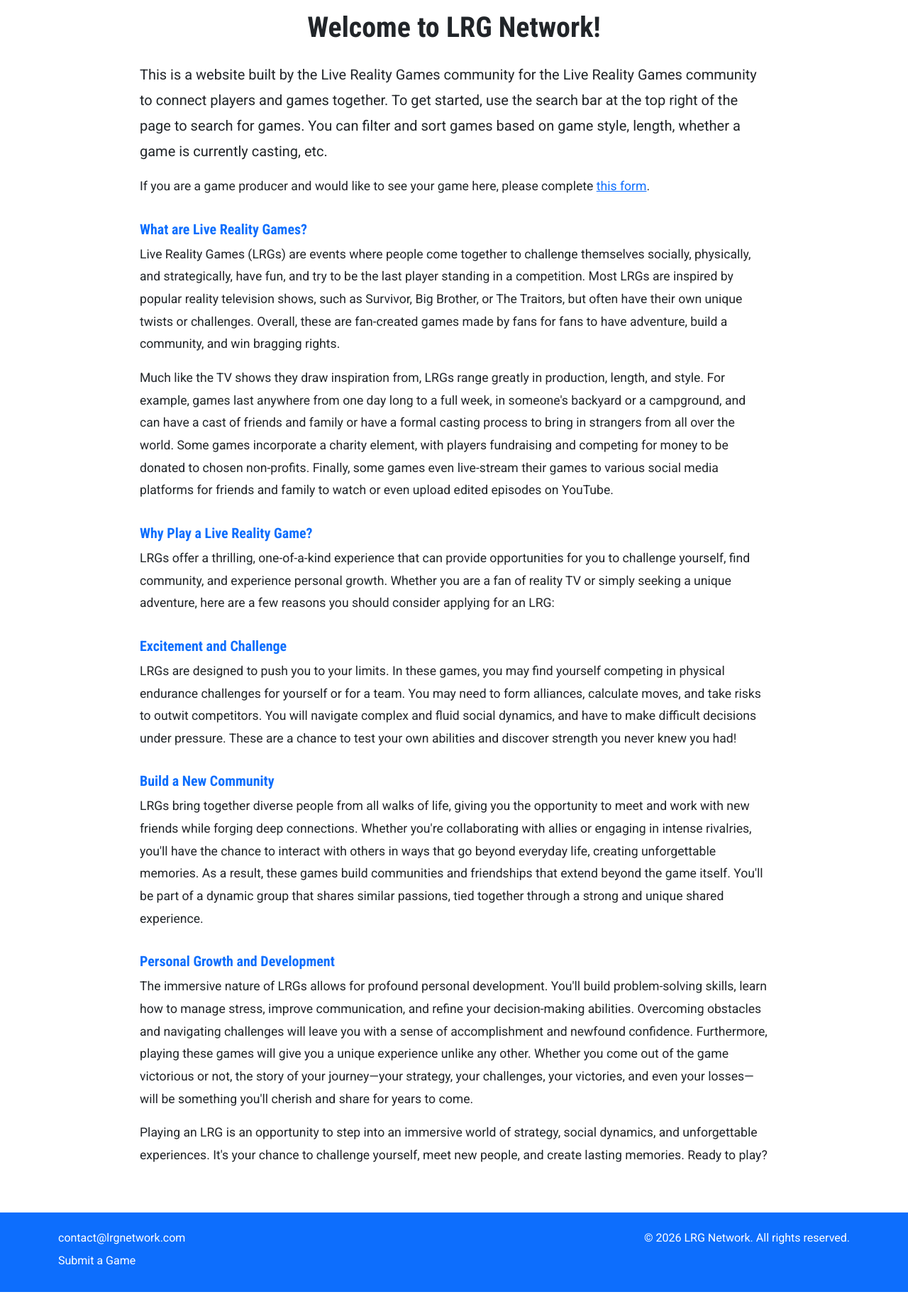
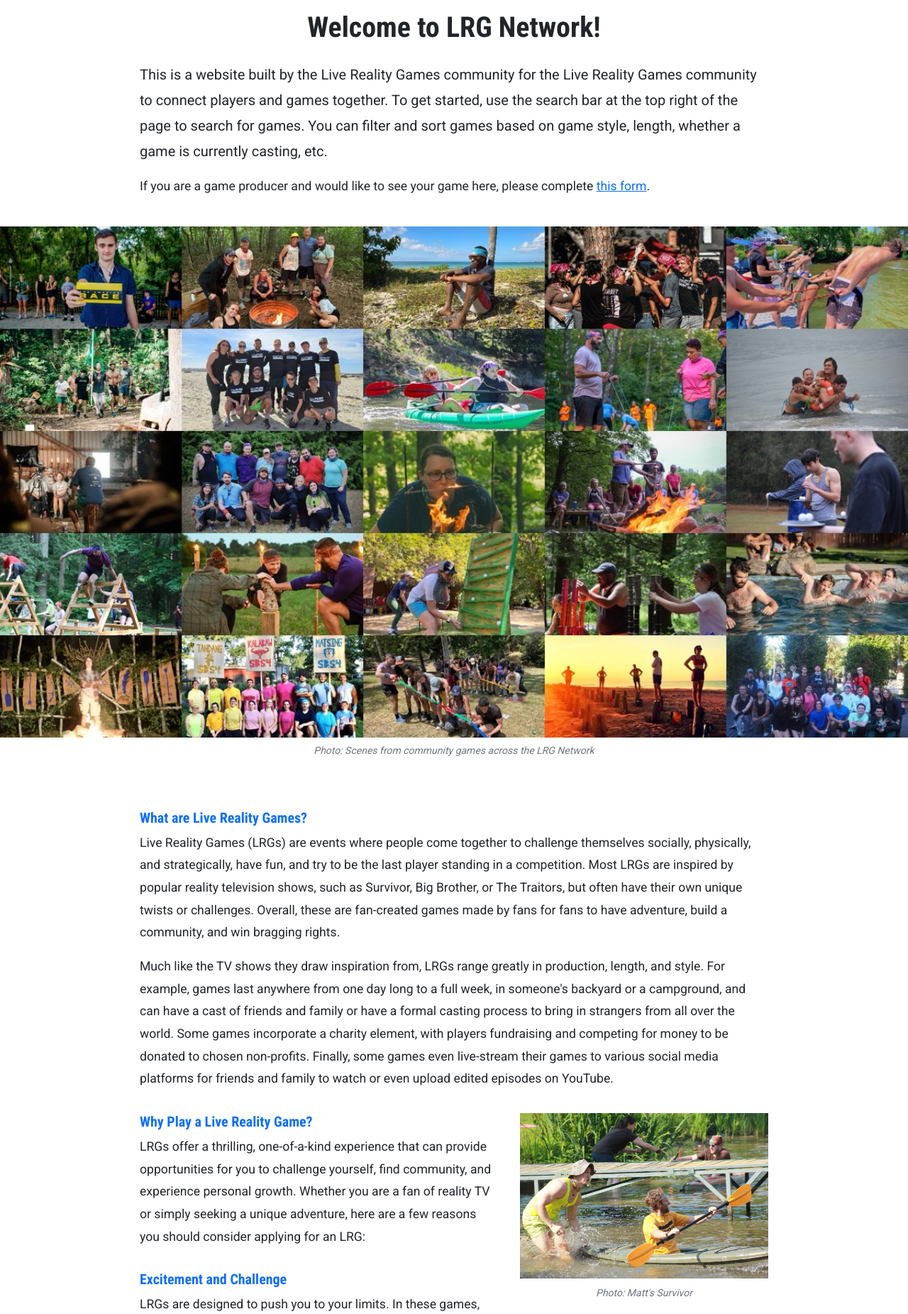
Before and after one commit to liverealitygames/lrg-network, a Django app: template templates/static_pages/about.html in a window 1280 px wide. Shown: the part 81-1932 px from the top of the page at 71% size. Before the commit the page ends 1901 px from the top, so only its background shows below. Run offline with Django 5.2, Linux system fonts and the light colour scheme; the template is opened without the code that fills it, so the values that code supplies are empty; some libraries are stand-ins or nearby versions.

Commit message:
Add photos to about page (#82)

```diff
--- a/static/resources/styles.css
+++ b/static/resources/styles.css
@@ -132,3 +132,27 @@
   transform: scale(1.05);
   box-shadow: 0 4px 8px rgba(0, 0, 0, 0.2);
 }
+
+/* About page: full-bleed collage (break out of main container, edge-to-edge) */
+.about-collage-wrapper {
+  width: 100vw;
+  position: relative;
+  left: 50%;
+  right: 50%;
+  margin-left: -50vw;
+  margin-right: -50vw;
+}
+
+.about-collage-wrapper img {
+  width: 100%;
+  display: block;
+  vertical-align: bottom;
+}
+
+@media (max-width: 767.98px) {
+  .about-collage-wrapper img {
+    min-height: 50vh;
+    object-fit: cover;
+    object-position: center;
+  }
+}
--- a/templates/static_pages/about.html
+++ b/templates/static_pages/about.html
@@ -25,7 +25,22 @@
           <p class="lead">This is a website built by the Live Reality Games community for the Live Reality Games community to connect players and games together. To get started, use the search bar at the top right of the page to search for games. You can filter and sort games based on game style, length, whether a game is currently casting, etc.</p>
           <p>If you are a game producer and would like to see your game here, please complete <a href="https://forms.gle/g43kFpuxuHT7dgEU8" target="_blank" rel="noopener noreferrer">this form</a>.</p>
         </div>
+      </div>
+    </div>
+  </div>
+</div>
 
+<div class="about-collage-wrapper mb-4">
+  <figure class="mb-0">
+    <img src="{% static 'resources/images/collage.jpg' %}" alt="Photo collage of live reality game participants, challenges, and community events">
+    <figcaption class="resource-image-caption">Photo: Scenes from community games across the LRG Network</figcaption>
+  </figure>
+</div>
+
+<div class="container-xl py-3">
+  <div class="row">
+    <div class="col-12 col-lg-10 mx-auto">
+      <div class="resource-content">
         <div class="mb-4">
           <h3 class="h5 mb-2">What are Live Reality Games?</h3>
           <p>Live Reality Games (LRGs) are events where people come together to challenge themselves socially, physically, and strategically, have fun, and try to be the last player standing in a competition. Most LRGs are inspired by popular reality television shows, such as Survivor, Big Brother, or The Traitors, but often have their own unique twists or challenges. Overall, these are fan-created games made by fans for fans to have adventure, build a community, and win bragging rights.</p>
@@ -33,6 +48,12 @@
         </div>
 
         <div class="mb-4">
+
+          <div class="resource-image-wrapper float-lg-end mb-4 mb-lg-3">
+            <img src="{% static 'resources/images/matts_survivor.jpeg' %}" alt="Participants in a water challenge during Matt's Survivor" class="img-fluid resource-image">
+            <p class="resource-image-caption">Photo: Matt's Survivor</p>
+          </div>
+
           <h3 class="h5 mb-2">Why Play a Live Reality Game?</h3>
           <p>LRGs offer a thrilling, one-of-a-kind experience that can provide opportunities for you to challenge yourself, find community, and experience personal growth.  Whether you are a fan of reality TV or simply seeking a unique adventure, here are a few reasons you should consider applying for an LRG:</p>
 
@@ -41,6 +62,13 @@
 
           <h3 class="h5 mb-2">Build a New Community</h3>
           <p>LRGs bring together diverse people from all walks of life, giving you the opportunity to meet and work with new friends while forging deep connections. Whether you're collaborating with allies or engaging in intense rivalries, you'll have the chance to interact with others in ways that go beyond everyday life, creating unforgettable memories. As a result, these games build communities and friendships that extend beyond the game itself. You'll be part of a dynamic group that shares similar passions, tied together through a strong and unique shared experience.</p>
+
+
+          <div class="resource-image-wrapper float-lg-start mb-4 mb-lg-3">
+            <img src="{% static 'resources/images/surfifer.JPG' %}" alt="Group of Surfifer participants in costume outdoors" class="img-fluid resource-image">
+            <p class="resource-image-caption">Photo: Surfifer</p>
+          </div>
+
 
           <h3 class="h5 mb-2">Personal Growth and Development</h3>
           <p>The immersive nature of LRGs allows for profound personal development. You'll build problem-solving skills, learn how to manage stress, improve communication, and refine your decision-making abilities. Overcoming obstacles and navigating challenges will leave you with a sense of accomplishment and newfound confidence. Furthermore, playing these games will give you a unique experience unlike any other. Whether you come out of the game victorious or not, the story of your journey—your strategy, your challenges, your victories, and even your losses—will be something you'll cherish and share for years to come.</p>
```
Also changed, not shown: static/resources/images/collage.jpg (added), static/resources/images/matts_survivor.jpeg (added), static/resources/images/surfifer.JPG (added).
